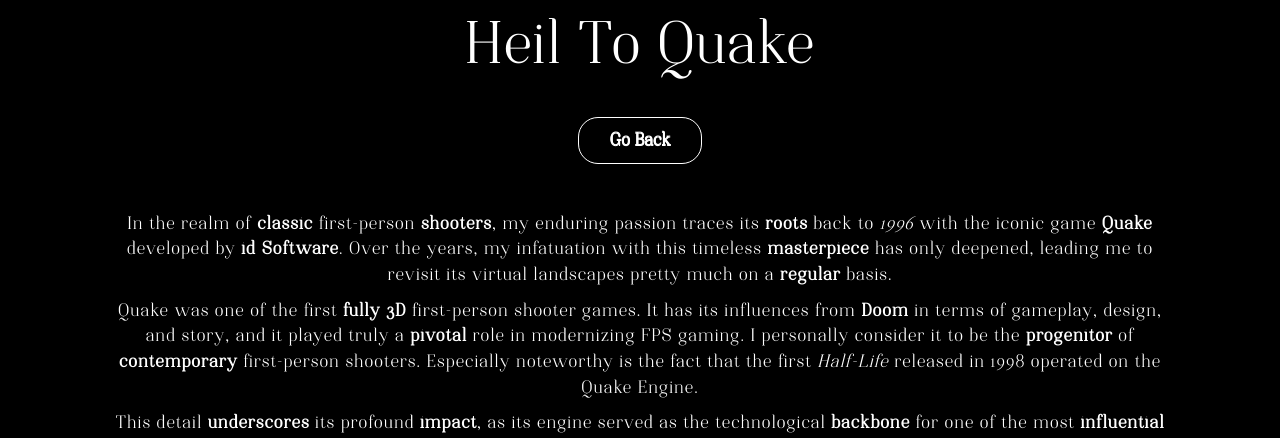
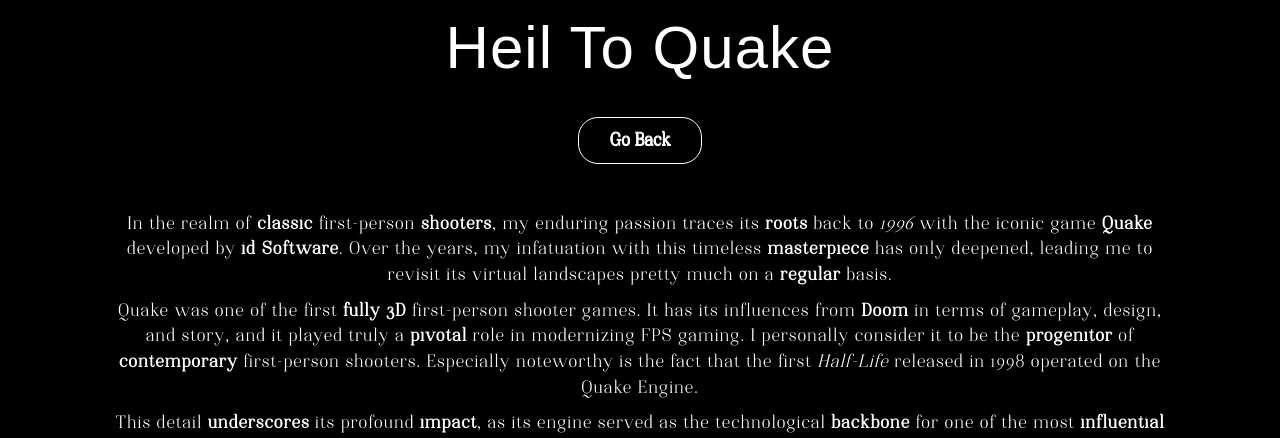
Before and after one commit to alcestide/alcestide.github.io, a Jekyll site: the page built from _posts/2023-11-12-heil-to-quake.md, in a window 1280 px wide. Shown: the top 438 px of the page. Built offline with Jekyll 4.4.1, drawn with Linux system fonts in a browser that asks for light colours; nearby versions of some CDN libraries; some web fonts are replaced; library files that are not in the unit come from our copies.

Commit message:
Minor Changes

```diff
--- a/_layouts/post.html
+++ b/_layouts/post.html
@@ -12,6 +12,8 @@
         <link rel="stylesheet" href="/css/bootstrap-theme.min.css">
         <link rel="stylesheet" href="/css/inpost.css">
         <link rel="stylesheet" href="/css/linearicons-web-font.css">
+        <link href="https://fonts.cdnfonts.com/css/flowrise" rel="stylesheet">
+
 		<link rel="stylesheet" href="/css/responsive.css">
     </head>
     <body style="background-color:black">
--- a/css/inpost.css
+++ b/css/inpost.css
@@ -188,7 +188,7 @@ html,body{
 	.main_header h2
 	{
 		font-size:60px;
-		font-family:'night_still_comesregular';
+		font-family: 'FLOWRISE', sans-serif;
 
 	}
 	.main_header h3
```
Also changed, not shown: 4 other files.
